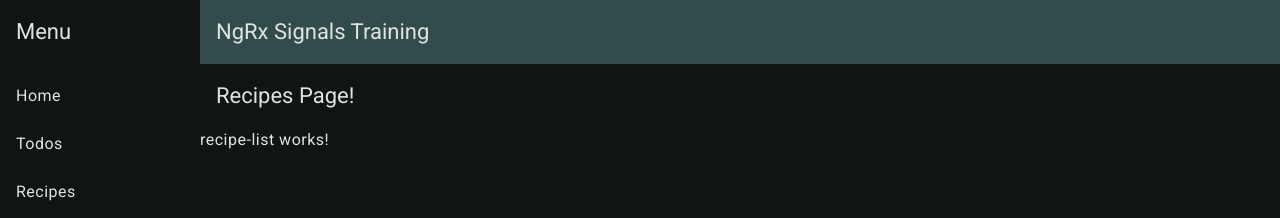
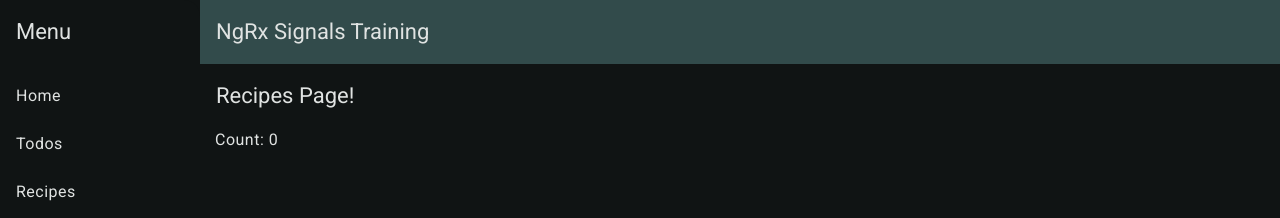
Before and after one commit to arias9306/ngrx-signals-training, an Angular app: page /recipe in a window 1280 px wide. Shown: the top 218 px of the page. Built offline with nearby package versions, Linux system fonts and the light colour scheme.

Commit message:
feat: add list module in the todo and recipe list

```diff
--- a/src/app/recipe/recipe-list/recipe-list.component.html
+++ b/src/app/recipe/recipe-list/recipe-list.component.html
@@ -1 +1,8 @@
-<p>recipe-list works!</p>
+<div style="padding-left: 15px">
+  <p>Count: {{ recipes.length }}</p>
+</div>
+<mat-selection-list #recipe>
+  @for (recipe of recipes; track recipe) {
+  <mat-list-option>{{ recipe.name }}</mat-list-option>
+  }
+</mat-selection-list>
--- a/src/app/recipe/recipe-list/recipe-list.component.ts
+++ b/src/app/recipe/recipe-list/recipe-list.component.ts
@@ -1,10 +1,14 @@
 import { Component } from '@angular/core';
+import { MatListModule } from '@angular/material/list';
+import { Recipe } from '../model/recipe.model';
 
 @Component({
   selector: 'app-recipe-list',
   standalone: true,
-  imports: [],
+  imports: [MatListModule],
   templateUrl: './recipe-list.component.html',
   styleUrl: './recipe-list.component.css',
 })
-export class RecipeListComponent {}
+export class RecipeListComponent {
+  recipes: Recipe[] = [];
+}
--- a/src/app/todo/todo-list/todo-list.component.html
+++ b/src/app/todo/todo-list/todo-list.component.html
@@ -1 +1,8 @@
-<p>todo-list works!</p>
+<div style="padding-left: 15px">
+  <p>Count: {{ todos.length }}</p>
+</div>
+<mat-selection-list #recipe>
+  @for (recipe of todos; track recipe) {
+  <mat-list-option>{{ recipe.name }}</mat-list-option>
+  }
+</mat-selection-list>
--- a/src/app/todo/todo-list/todo-list.component.ts
+++ b/src/app/todo/todo-list/todo-list.component.ts
@@ -1,12 +1,14 @@
 import { Component } from '@angular/core';
+import { MatListModule } from '@angular/material/list';
+import { Todo } from '../model/todo.model';
 
 @Component({
   selector: 'app-todo-list',
   standalone: true,
-  imports: [],
+  imports: [MatListModule],
   templateUrl: './todo-list.component.html',
-  styleUrl: './todo-list.component.css'
+  styleUrl: './todo-list.component.css',
 })
 export class TodoListComponent {
-
+  todos: Todo[] = [];
 }
```
